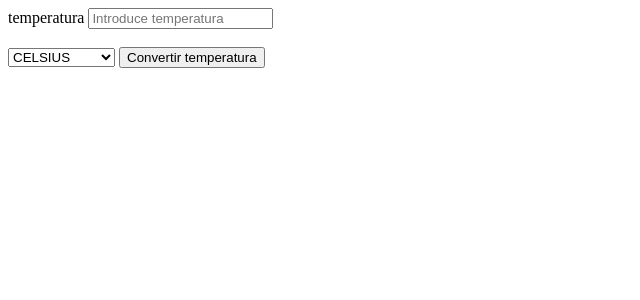
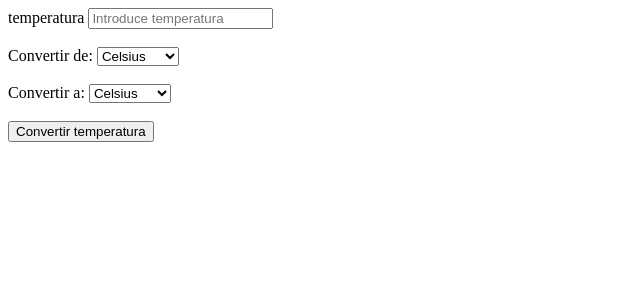
Before and after one commit to PurpleCodee/desarollo-web-servidor-2024, a PHP site: page /ejercicio-4.php in a window 1280 px wide. Shown: the top 300 px of the page, without its empty margins (0-640 px from the left). Run offline with PHP 8.4, Linux system fonts and the light colour scheme.

Commit message:
12/10/2024

```diff
--- a/Ejercicios-formularios/ejercicio-4.php
+++ b/Ejercicios-formularios/ejercicio-4.php
@@ -26,24 +26,65 @@ En los select se podrá elegir entre: CELSIUS, KELVIN y FAHRENHEIT.-->
 <label for="temperatura">temperatura</label>
 <input type="number" name="temperatura" placeholder="Introduce temperatura"><br><br>
 
-<select type="text" name="tipos_temperatura">
-    <option value="CELSIUS">CELSIUS</option>
-    <option value="KELVIN">KELVIN</option>
-    <option value="FAHRENHEIT">FAHRENHEIT</option>
-</select>
+<label for="tipos_temperatura">Convertir de: </label>
+
+<select name="tipos_temperatura">
+
+    <option value="CELSIUS">Celsius</option>
+    <option value="KELVIN">kelvin</option>
+    <option value="FAHRENHEIT">fahrenheit</option>
+
+</select><br><br>
+
+<label for="convertir">Convertir a: </label>
+
+<select name="convertir">
+
+    <option value="CELSIUS">Celsius</option>
+    <option value="KELVIN">kelvin</option>
+    <option value="FAHRENHEIT">fahrenheit</option>
+
+</select><br><br>
 
 <!--Boton-->
 <input type="submit" value="Convertir temperatura">
 
+</form>
 <!--Realizo el ejercicio-->
 
 <?php
     if($_SERVER["REQUEST_METHOD"] == "POST"){
 
+        $_temperatura = $_POST["temperatura"];//guardo los valores
+        $_desde = $_POST["tipos_temperatura"];
+        $_hasta = $_POST["convertir"];
+
+        $_conversion = "de " . strtolower($_desde) . " a " . strtolower($_hasta) . ":"; //concateno los valores en minuscula
+
+        echo "<p>Temperatura: $_temperatura</p>";
+        echo "<p>Convertir de: $_desde</p>";
+        echo "<p>Convertir a: $_hasta</p>";
+
+        //Para que el resultado salga correcto y no pase al default la cadena tiene que estar PERFECTISISISISMA :)
+
+        $resultado = match ($_conversion) {
+            "de celsius a kelvin:" => $_temperatura + 273.15,
+            "de celsius a fahrenheit:" => ($_temperatura * 9/5) + 32,
+            "de kelvin a celsius:" => ($_temperatura - 273.15),
+            "de kelvin a fahrenheit:" => (($_temperatura - 273.15) * (9/5) + 32),
+            "de fahrenheit a celsius:" => (($_temperatura - 32) * (5/9)),
+            "de fahrenheit a kelvin:" => (($_temperatura - 32) * (5/9) + 273.15),
+            "de celsius a celsius:" => $_temperatura,
+            "de kelvin a kelvin:" => $_temperatura,
+            "de fahrenheit a fahrenheit:" => $_temperatura,
+            default => "ERROR A LA HORA DE CONVERTIR!!"
+        };
+        echo "<h2>Resultado: $resultado</h2>";
     }
+
 ?>
 
-</form>
+
 
 </body>
 </html>
```
